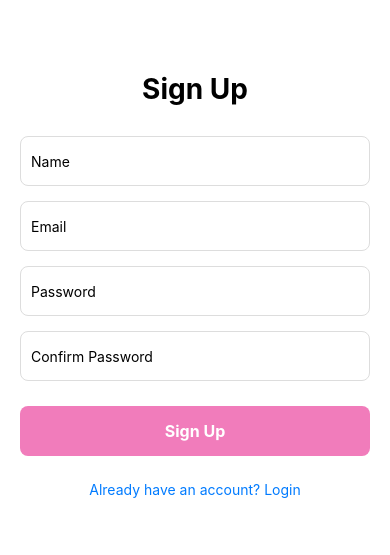
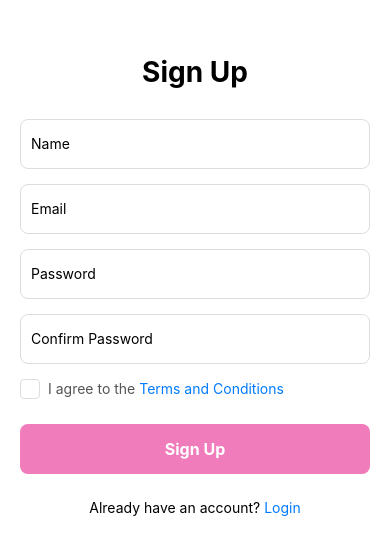
Before and after one commit to kdd333/CycleSync-Frontend, a React Native app: screen /SignUp in a window 390 px wide. Shown: the part 137-692 px from the top of the page. Built offline with nearby package versions, Linux system fonts and the light colour scheme.

Commit message:
added terms and conditions screen

```diff
--- a/src/navigation/AppNavigator.tsx
+++ b/src/navigation/AppNavigator.tsx
@@ -6,6 +6,7 @@ import WorkoutCreationScreen from '../screens/WorkoutCreationScreen';
 import ExerciseSelectionScreen from '../screens/ExerciseSelectionScreen';
 import WorkoutDetailsScreen from '../screens/WorkoutDetailsScreen';
 import WorkoutSelectionScreen from '../screens/WorkoutSelectionScreen';
+import TermsAndConditionsScreen from '../screens/TermsAndConditionsScreen';
 
 type ExerciseType = {
   id: string;
@@ -20,6 +21,7 @@ export type RootStackParamList = {
   ExerciseSelection: { onSelectExercise: (exercise: { id: string; name: string; exercise_type: ExerciseType}) => void };
   WorkoutDetails: { workoutId: number };
   WorkoutSelection: { selectedDate: string, onSelectWorkout: (workoutId: number, workoutName: string) => void };
+  TermsAndConditions: undefined;
 };
 
 const Stack = createStackNavigator<RootStackParamList>();
@@ -37,6 +39,7 @@ const AppNavigator = () => {
       <Stack.Screen name="ExerciseSelection" component={ExerciseSelectionScreen} />
       <Stack.Screen name="WorkoutDetails" component={WorkoutDetailsScreen} />
       <Stack.Screen name="WorkoutSelection" component={WorkoutSelectionScreen} />
+      <Stack.Screen name="TermsAndConditions" component={TermsAndConditionsScreen} />
 
     </Stack.Navigator>
   );
--- a/src/screens/LoginScreen.tsx
+++ b/src/screens/LoginScreen.tsx
@@ -67,11 +67,9 @@ const LoginScreen = ({ navigation }: LoginScreenProps) => {
         secureTextEntry
       />
 
+      {/* Login Button and SignUp Link */}
       <Button title="Login" onPress={handleLogin} />
-
-      <TouchableOpacity onPress={() => navigation.navigate('SignUp')}>
-        <Text style={styles.link}>Don't have an account? Sign Up</Text>
-      </TouchableOpacity>
+      <Text style={styles.linkLabel}>Don't have an account?<Text style={styles.link} onPress={() => navigation.navigate('SignUp')}> Sign Up</Text></Text>
     </View>
   );
 };
@@ -97,6 +95,10 @@ const styles = StyleSheet.create({
     padding: 10,
     marginBottom: 15,
   },
+  linkLabel: {
+    marginTop: 15,
+    textAlign: 'center',
+  },
   link: {
     color: '#007BFF',
     textAlign: 'center',
--- a/src/screens/ProfileScreen.tsx
+++ b/src/screens/ProfileScreen.tsx
@@ -295,7 +295,10 @@ const ProfileScreen = ({ navigation }: ProfileScreenProps) => {
                         <RightArrowIcon width={20} height={20} />
                     </TouchableOpacity>
 
-                    <TouchableOpacity style={styles.settingRow}>
+                    <TouchableOpacity
+                        style={styles.settingRow}
+                        onPress={() => navigation.navigate('TermsAndConditions')}
+                    >
                         <ScrollIcon width={20} height={20} />
                         <Text style={styles.settingText}>Terms & Conditions</Text>
                         <RightArrowIcon width={20} height={20} />
--- a/src/screens/SignupScreen.tsx
+++ b/src/screens/SignupScreen.tsx
@@ -1,6 +1,7 @@
 import React, { useState } from 'react';
 import { View, Text, TextInput, StyleSheet, TouchableOpacity, Alert } from 'react-native';
 import Button from '../components/Button';
+
 import { StackNavigationProp } from '@react-navigation/stack';
 import { RootStackParamList } from '../navigation/AppNavigator';
 
@@ -13,8 +14,14 @@ const SignupScreen = ({ navigation }: SignupScreenProps) => {
   const [email, setEmail] = useState('');
   const [password, setPassword] = useState('');
   const [confirmPassword, setConfirmPassword] = useState('');
+  const [isChecked, setIsChecked] = useState(false);
 
   const handleSignUp = async () => {
+    if (!isChecked) {
+      Alert.alert('You must accept the terms and conditions to proceed.');
+      return;
+    }
+
     console.log('Signing up with:', name, email, password);
     if (password !== confirmPassword) {
       Alert.alert("Passwords don't match!");
@@ -87,11 +94,28 @@ const SignupScreen = ({ navigation }: SignupScreenProps) => {
         secureTextEntry
       />
 
+      {/* Checkbox for Terms and Conditions */}
+      <View style={styles.checkboxContainer}>
+        <TouchableOpacity
+          style={[styles.checkbox, isChecked && styles.checkboxChecked]}
+          onPress={() => setIsChecked(!isChecked)}
+        >
+          {isChecked && <Text style={styles.checkmark}>&#10003;</Text>}
+        </TouchableOpacity>
+        <Text style={styles.checkboxLabel}>
+          I agree to the{' '}
+          <Text
+            style={styles.link}
+            onPress={() => navigation.navigate('TermsAndConditions')}
+          >
+            Terms and Conditions
+          </Text>
+        </Text>
+      </View>
+
+      {/* Sign Up Button and Login Link*/}
       <Button title="Sign Up" onPress={handleSignUp} />
-
-      <TouchableOpacity onPress={() => navigation.navigate('Login')}>
-        <Text style={styles.link}>Already have an account? Login</Text>
-      </TouchableOpacity>
+      <Text style={styles.linkLabel}>Already have an account?<Text style={styles.link} onPress={() => navigation.navigate('Login')}> Login</Text></Text>
     </View>
   );
 };
@@ -118,6 +142,36 @@ const styles = StyleSheet.create({
         padding: 10,
         marginBottom: 15,
       },
+      checkboxContainer: {
+        flexDirection: 'row',
+        alignItems: 'center',
+        marginBottom: 15,
+      },
+      checkmark: {
+        color: '#fff',
+        textAlign: 'center',
+      },
+      checkbox: {
+        width: 20,
+        height: 20,
+        borderWidth: 1,
+        borderColor: '#ddd',
+        borderRadius: 4,
+        backgroundColor: '#fff',
+      },
+      checkboxChecked: {
+        backgroundColor: '#F17CBB',
+        borderColor: '#F17CBB',
+      },
+      checkboxLabel: {
+        fontSize: 14,
+        color: '#555',
+        marginLeft: 8,
+      },
+      linkLabel: {
+        marginTop: 15,
+        textAlign: 'center',
+      },
       link: {
         color: '#007BFF',
         textAlign: 'center',
--- /dev/null
+++ b/src/screens/TermsAndConditionsScreen.tsx
@@ -0,0 +1,85 @@
+import React from 'react';
+import { View, Text, ScrollView, StyleSheet, TouchableOpacity } from 'react-native';
+import { StackNavigationProp } from '@react-navigation/stack';
+import { RootStackParamList } from '../navigation/AppNavigator';
+import { useNavigation } from '@react-navigation/native';
+import ArrowLeftIcon from '../assets/icons/arrowleft.svg';
+
+const TermsAndConditionsScreen: React.FC = () => {
+    const navigation = useNavigation<StackNavigationProp<RootStackParamList, 'TermsAndConditions'>>();
+
+    return (
+        <View style={styles.container}>
+            {/* Back Button & Title */}
+            <ArrowLeftIcon width={30} height={30} onPress={() => navigation.goBack()} />
+            <View style={styles.topContainer}>
+                <Text style={styles.title}>TERMS & CONDITIONS</Text>
+            </View>
+            {/* Terms and Conditions Content */}
+            <ScrollView contentContainerStyle={styles.scrollContainer}>
+                <Text style={styles.content}>
+                Welcome to CycleSync! By using this app, you agree to the following terms and conditions:
+                </Text>
+                <Text style={styles.sectionTitle}>1. General Use</Text>
+                <Text style={styles.content}>
+                This app is designed for informational purposes only. It is not a substitute for professional medical advice.
+                </Text>
+                <Text style={styles.sectionTitle}>2. Privacy</Text>
+                <Text style={styles.content}>
+                Your data is stored securely and will not be shared with third parties without your consent.
+                </Text>
+                <Text style={styles.sectionTitle}>3. User Responsibility</Text>
+                <Text style={styles.content}>
+                You are responsible for ensuring the accuracy of the data you input into the app.
+                </Text>
+                <Text style={styles.sectionTitle}>4. Changes to Terms</Text>
+                <Text style={styles.content}>
+                We reserve the right to update these terms and conditions at any time. Please review them periodically.
+                </Text>
+                <Text style={styles.content}>
+                Thank you for using CycleSync!
+                </Text>
+            </ScrollView>
+        </View>
+    );
+};
+
+const styles = StyleSheet.create({
+    container: {
+        flex: 1,
+        backgroundColor: '#fff',
+        padding: 20,
+        paddingTop: 70,
+    },
+    topContainer: {
+        flexDirection: 'row',
+        alignItems: 'center',
+        justifyContent: 'center',
+        position: 'relative',
+        marginVertical: 20,
+    },
+    scrollContainer: {
+        flexGrow: 1,
+    },
+    title: {
+        fontSize: 32,
+        fontWeight: 'bold',
+        textAlign: 'center',
+        color: '#F17CBB',
+    },
+    sectionTitle: {
+        fontSize: 18,
+        fontWeight: 'bold',
+        marginTop: 20,
+        marginBottom: 10,
+        color: '#333',
+    },
+    content: {
+        fontSize: 14,
+        lineHeight: 20,
+        color: '#555',
+        marginBottom: 10,
+    },
+});
+
+export default TermsAndConditionsScreen;
```
